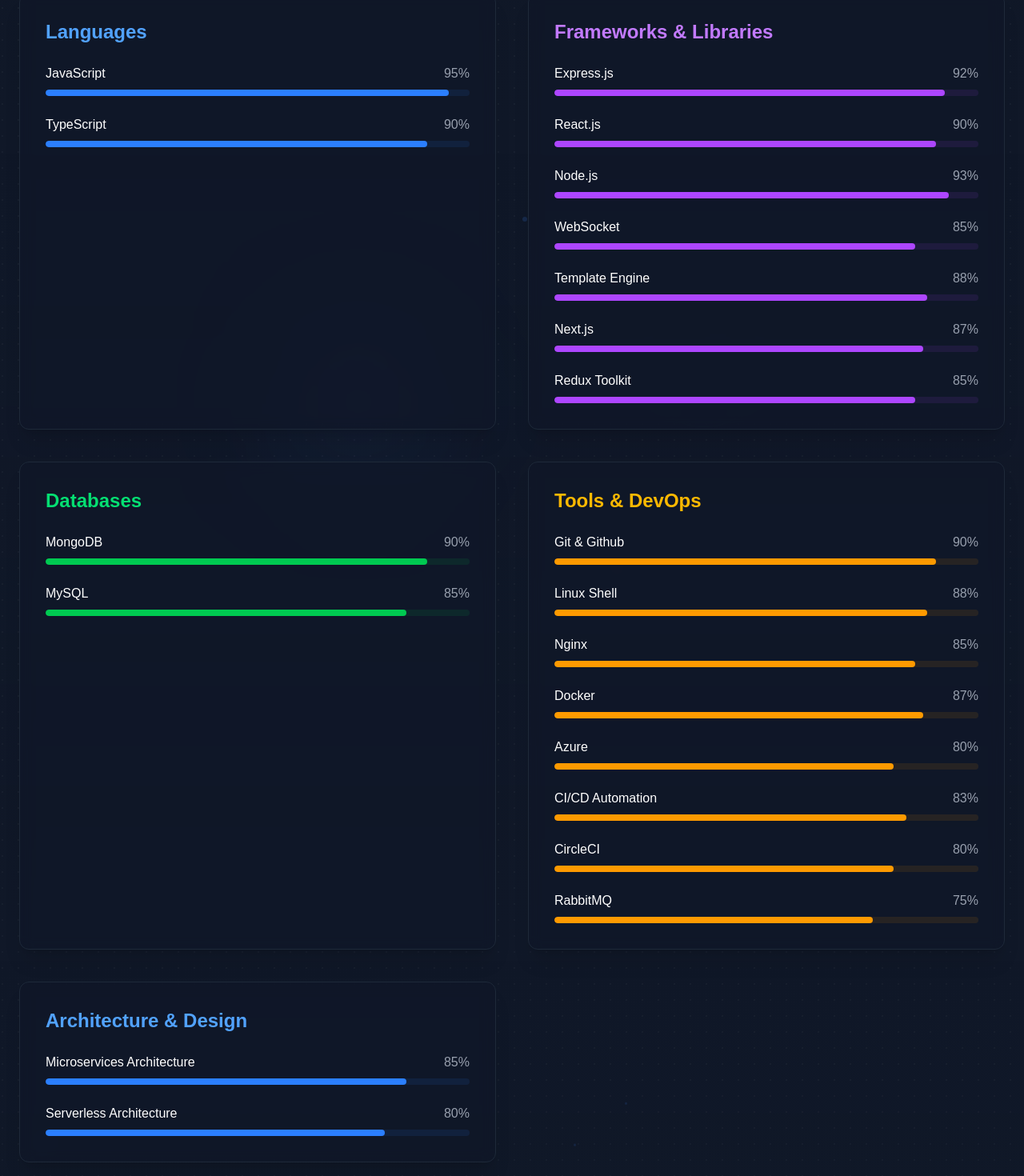
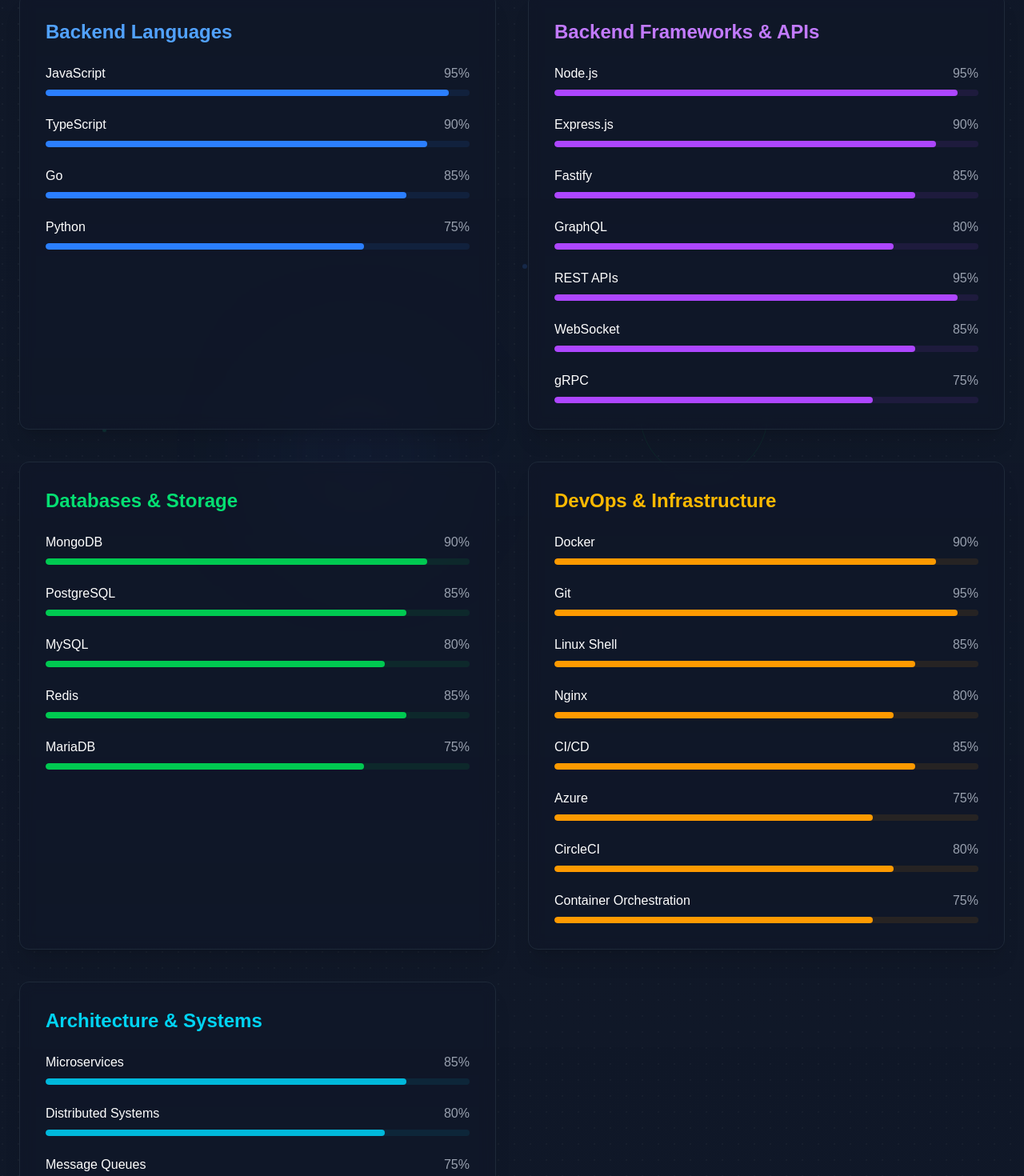
Before and after one commit to AnkanSaha/Portfolio, a Next.js app in the folder frontend/: page /about in a window 1280 px wide. Shown: the part 833-2303 px from the top of the page at 80% size. Built offline with nearby package versions, Linux system fonts and the light colour scheme.

Commit message:
feat: Revamp About Me section with updated skills, technologies, and project details

```diff
--- a/frontend/app/components/About/HeroSection.tsx
+++ b/frontend/app/components/About/HeroSection.tsx
@@ -12,10 +12,10 @@
 // Default data (will be replaced with API data)
 const defaultHeroData: HeroData = {
   name: "Ankan Saha",
-  title: "Full-Stack Developer",
-  tagline: "Building innovative web solutions with modern technologies",
+  title: "Backend Developer",
+  tagline: "Building scalable server-side solutions and robust APIs",
   profileImage: "/Myself.png",
-  backgroundHighlight: "Software Engineer with a passion for creating elegant, efficient, and user-friendly applications"
+  backgroundHighlight: "Backend Engineer specializing in high-performance systems, distributed architectures, and scalable server-side solutions"
 };
 
 export default function HeroSection({ data = defaultHeroData }: { data?: HeroData }) {
--- a/frontend/app/components/About/SkillsSection.tsx
+++ b/frontend/app/components/About/SkillsSection.tsx
@@ -16,39 +16,64 @@
 // Default data (will be replaced with API data)
 const defaultSkillsData: SkillCategory[] = [
   {
-    id: "frontend",
-    name: "Frontend",
+    id: "backend-languages",
+    name: "Backend Languages",
     color: "blue",
     skills: [
-      { id: "react", name: "React", level: 90 },
-      { id: "next", name: "Next.js", level: 85 },
-      { id: "typescript", name: "TypeScript", level: 80 },
-      { id: "tailwind", name: "Tailwind CSS", level: 95 },
-      { id: "framer", name: "Framer Motion", level: 75 },
+      { id: "javascript", name: "JavaScript", level: 95 },
+      { id: "typescript", name: "TypeScript", level: 90 },
+      { id: "go", name: "Go", level: 85 },
+      { id: "python", name: "Python", level: 75 },
     ]
   },
   {
-    id: "backend",
-    name: "Backend",
+    id: "backend-frameworks",
+    name: "Backend Frameworks & APIs",
     color: "purple",
     skills: [
-      { id: "node", name: "Node.js", level: 88 },
-      { id: "express", name: "Express", level: 85 },
-      { id: "mongodb", name: "MongoDB", level: 82 },
-      { id: "postgres", name: "PostgreSQL", level: 75 },
-      { id: "graphql", name: "GraphQL", level: 70 },
+      { id: "node", name: "Node.js", level: 95 },
+      { id: "express", name: "Express.js", level: 90 },
+      { id: "fastify", name: "Fastify", level: 85 },
+      { id: "graphql", name: "GraphQL", level: 80 },
+      { id: "rest", name: "REST APIs", level: 95 },
+      { id: "websocket", name: "WebSocket", level: 85 },
     ]
   },
   {
-    id: "tools",
-    name: "Tools & DevOps",
+    id: "databases",
+    name: "Databases & Storage",
     color: "green",
     skills: [
-      { id: "git", name: "Git", level: 90 },
-      { id: "docker", name: "Docker", level: 80 },
-      { id: "aws", name: "AWS", level: 75 },
+      { id: "mongodb", name: "MongoDB", level: 90 },
+      { id: "postgres", name: "PostgreSQL", level: 85 },
+      { id: "mysql", name: "MySQL", level: 80 },
+      { id: "redis", name: "Redis", level: 85 },
+      { id: "mariadb", name: "MariaDB", level: 75 },
+    ]
+  },
+  {
+    id: "devops",
+    name: "DevOps & Infrastructure",
+    color: "amber",
+    skills: [
+      { id: "docker", name: "Docker", level: 90 },
+      { id: "git", name: "Git", level: 95 },
+      { id: "linux", name: "Linux Shell", level: 85 },
+      { id: "nginx", name: "Nginx", level: 80 },
       { id: "ci-cd", name: "CI/CD", level: 85 },
-      { id: "testing", name: "Testing", level: 80 },
+      { id: "azure", name: "Azure", level: 75 },
+    ]
+  },
+  {
+    id: "architecture",
+    name: "Architecture & Systems",
+    color: "cyan",
+    skills: [
+      { id: "microservices", name: "Microservices", level: 85 },
+      { id: "distributed", name: "Distributed Systems", level: 80 },
+      { id: "rabbitmq", name: "Message Queues", level: 75 },
+      { id: "performance", name: "Performance Optimization", level: 85 },
+      { id: "security", name: "Security Best Practices", level: 80 },
     ]
   }
 ];
@@ -93,7 +118,7 @@
           <div className="absolute -bottom-3 left-0 w-full h-1 bg-gradient-to-r from-blue-500 to-purple-600 rounded-full transform animate-progress"></div>
         </h2>
         <p className="text-xl text-gray-300 max-w-3xl mx-auto">
-          A showcase of my technical expertise and competencies
+          My backend development expertise and server-side technology competencies
         </p>
       </div>
 
--- a/frontend/app/components/Home/CurrentlyLearning.tsx
+++ b/frontend/app/components/Home/CurrentlyLearning.tsx
@@ -4,32 +4,46 @@
 const CurrentlyLearning = () => {
   const learningItems = [
     {
-      title: "Rust",
-      purpose: "for background monitoring tools",
-      progress: 65,
-      projects: ["System monitoring CLI", "Performance profilers"],
-      color: "from-orange-500 to-red-500"
-    },
-    {
-      title: "Go",
-      purpose: "for CLI and server-side tools",
-      progress: 75,
-      projects: ["P2P Terminal Chat", "Network utilities"],
+      title: "Golang",
+      purpose: "for high-performance backend services",
+      progress: 85,
+      projects: ["Docker DNS Server", "P2P Terminal Chat"],
       color: "from-cyan-400 to-blue-500"
     },
     {
-      title: "Java + SQL + DSA",
-      purpose: "for backend engineering depth",
-      progress: 45,
-      projects: ["Enterprise applications", "Algorithm implementations"],
-      color: "from-red-500 to-orange-500"
+      title: "JavaScript Design Patterns",
+      purpose: "for scalable backend architecture",
+      progress: 70,
+      projects: ["Design pattern implementations", "Code optimization"],
+      color: "from-yellow-400 to-orange-500"
     },
     {
-      title: "System Design & Networking",
-      purpose: "for scalable architecture",
+      title: "Networking",
+      purpose: "for distributed systems and protocols",
+      progress: 65,
+      projects: ["DNS Server implementation", "Network monitoring tools"],
+      color: "from-green-400 to-teal-500"
+    },
+    {
+      title: "DevOps",
+      purpose: "for deployment and infrastructure automation",
+      progress: 60,
+      projects: ["CI/CD pipelines", "Container orchestration"],
+      color: "from-blue-500 to-indigo-600"
+    },
+    {
+      title: "Advanced DBMS",
+      purpose: "for complex database operations and optimization",
+      progress: 75,
+      projects: ["Database performance tuning", "Distributed databases"],
+      color: "from-purple-500 to-pink-500"
+    },
+    {
+      title: "Distributed Systems",
+      purpose: "for building scalable microservices",
       progress: 55,
-      projects: ["Distributed systems", "Network protocols"],
-      color: "from-purple-500 to-pink-500"
+      projects: ["Microservice architecture", "Load balancing systems"],
+      color: "from-red-500 to-orange-500"
     }
   ];
 
--- a/frontend/app/components/Home/Introduction.tsx
+++ b/frontend/app/components/Home/Introduction.tsx
@@ -59,7 +59,7 @@
             </div>
             <div className="flex items-center bg-blue-500/20 border border-blue-500/30 rounded-full px-4 py-2">
               <FaTerminal className="text-blue-400 mr-2" />
-              <span className="text-blue-300 text-sm">Currently learning Go & Rust</span>
+              <span className="text-blue-300 text-sm">Currently learning Go</span>
             </div>
           </div>
 
--- a/frontend/app/components/Home/Projects.tsx
+++ b/frontend/app/components/Home/Projects.tsx
@@ -3,23 +3,6 @@
 
 const Projects = () => {
   const currentProjects = [
-    {
-      name: "AxioDB",
-      status: "In Development",
-      description: "Fast, lightweight, and scalable open-source NoSQL Database Management System with JSON-based data storage and advanced features",
-      features: [
-        "Advanced Schema Validation with flexible configuration",
-        "AES-256 encryption for secure data storage",
-        "Chainable query methods with auto-indexing",
-        "InMemoryCache mechanism for accelerated queries",
-        "Web-based GUI dashboard (in development)"
-      ],
-      technologies: ["TypeScript", "Node.js", "AES-256 Encryption", "JSON", "Streams"],
-      githubUrl: "https://github.com/AnkanSaha/AxioDB",
-      liveUrl: "https://www.npmjs.com/package/axiodb",
-      progress: 85,
-      timeline: "November 2024 – March 2025"
-    },
     {
       name: "Portfolio (This Website)",
       status: "In Development",
@@ -31,7 +14,7 @@
         "Integrated payment processing via Stripe",
         "Server-side rendering with Cloudflare hosting"
       ],
-      technologies: ["Next.js 14", "React 18", "Fastify", "PostgreSQL", "Prisma", "React Native", "Expo", "Tailwind CSS"],
+      technologies: ["Next.js 15", "React 19", "Fastify", "MongoDB", "React Native", "Expo", "Tailwind CSS"],
       githubUrl: "https://github.com/AnkanSaha/Portfolio",
       liveUrl: "https://ankan.site",
       progress: 90,
@@ -41,19 +24,19 @@
 
   const completedProjects = [
     {
-      name: "PaisaPay",
-      description: "Web-based payment wallet application built with MERN stack featuring secure family payments and transaction management",
+      name: "AxioDB",
+      description: "A fast, lightweight, and scalable open-source DBMS for modern applications with NoSQL capabilities",
       features: [
-        "Balance loading from bank accounts",
-        "Secure family payment transfers",
-        "Real-time transaction history tracking",
-        "JWT tokens & CryptoJS encryption",
-        "User-friendly interface design"
+        "High-performance JSON-based database",
+        "Lightweight and scalable architecture",
+        "Modern NoSQL database management",
+        "Easy integration with Node.js applications",
+        "Open-source and community-driven"
       ],
-      technologies: ["React", "Node.js", "Express.js", "MongoDB", "Razorpay API", "JWT", "CryptoJS"],
-      timeline: "July 2023 – Aug 2023",
-      githubUrl: "https://github.com/AnkanSaha/PaisaPay",
-      stars: 6
+      technologies: ["TypeScript", "Node.js", "NoSQL", "JSON", "Database"],
+      timeline: "2023 - 2024",
+      githubUrl: "https://github.com/Nexoral/AxioDB",
+      liveUrl: "https://www.npmjs.com/package/axiodb"
     },
     {
       name: "ContainDB",
@@ -66,22 +49,9 @@
         "Interactive credential prompts for security"
       ],
       technologies: ["Go", "Docker", "CLI", "Container Management"],
-      timeline: "2023",
-      githubUrl: "https://github.com/AnkanSaha/ContainDB"
-    },
-    {
-      name: "MongoSuper",
-      description: "Enhanced NPM package for MongoDB interactions with automatic reconnection and simplified CRUD operations",
-      features: [
-        "Secure MongoDB connection management",
-        "Automatic reconnection functionality",
-        "Complex query filtering support",
-        "Optional timestamp tracking",
-        "Nested object support"
-      ],
-      technologies: ["Node.js", "MongoDB", "JavaScript", "NPM"],
-      timeline: "2023",
-      githubUrl: "https://github.com/AnkanSaha/MongoSuper"
+      timeline: "2023 - 2024",
+      githubUrl: "https://github.com/Nexoral/ContainDB",
+      liveUrl: "https://github.com/Nexoral/ContainDB/releases"
     },
     {
       name: "Outers",
@@ -93,13 +63,57 @@
         "Random generation utilities",
         "Colorful console logging"
       ],
-      technologies: ["Node.js", "TypeScript", "Encryption", "HTTP", "NPM"],
+      technologies: ["TypeScript", "Node.js", "Encryption", "HTTP", "NPM"],
       timeline: "June 2023 – Aug 2023",
-      githubUrl: "https://github.com/AnkanSaha/outers"
+      githubUrl: "https://github.com/Nexoral/outers",
+      liveUrl: "https://www.npmjs.com/package/outers"
+    },
+    {
+      name: "React Caches",
+      description: "Lightweight React package that simplifies the management of local storage and cache storage for React applications",
+      features: [
+        "Easy local storage management",
+        "Cache storage utilities",
+        "React-specific optimizations",
+        "TypeScript support",
+        "Lightweight and performant"
+      ],
+      technologies: ["TypeScript", "React", "Local Storage", "Cache Management"],
+      timeline: "2023",
+      githubUrl: "https://github.com/Nexoral/react-caches",
+      liveUrl: "https://www.npmjs.com/package/react-caches"
+    },
+    {
+      name: "UniqueGen",
+      description: "Open-source package for Node.js projects, enabling the generation of random numbers, words, and unique identifiers",
+      features: [
+        "UUID generation capabilities",
+        "Random number generation",
+        "Random word generation",
+        "MongoDB integration utilities",
+        "Flexible generation options"
+      ],
+      technologies: ["TypeScript", "Node.js", "UUID", "MongoDB", "NPM"],
+      timeline: "2023",
+      githubUrl: "https://github.com/Nexoral/uniquegen",
+      liveUrl: "https://www.npmjs.com/package/uniquegen"
     }
   ];
 
   const plannedProjects = [
+    {
+      name: "Docker-Based DNS Server",
+      tech: "Go, Docker",
+      description: "Advanced DNS server solution for traffic monitoring, site blocking, and intelligent routing",
+      features: [
+        "Real-time traffic monitoring and analytics",
+        "Website blocking and filtering capabilities",
+        "Intelligent site re-routing and load balancing",
+        "Docker containerized for easy deployment",
+        "Web-based administration dashboard"
+      ],
+      estimatedStart: "Q1 2025"
+    },
     {
       name: "Peer-to-Peer Terminal Chat",
       tech: "Go",
@@ -247,11 +261,6 @@
                 <div className="flex items-center justify-between mb-4">
                   <div className="flex items-center">
                     <h4 className="text-2xl font-bold text-white mr-3">{project.name}</h4>
-                    {project.stars && (
-                      <div className="flex items-center bg-yellow-500/20 border border-yellow-500/30 rounded-full px-2 py-1">
-                        <span className="text-yellow-300 text-xs font-medium">⭐ {project.stars}</span>
-                      </div>
-                    )}
                   </div>
                   <div className="flex items-center bg-blue-500/20 border border-blue-500/30 rounded-full px-3 py-1">
                     <span className="text-blue-300 text-xs font-medium">{project.timeline}</span>
@@ -299,6 +308,19 @@
                     <FaGithub className="mr-2" />
                     <span className="text-sm">Code</span>
                   </a>
+                  {project.liveUrl && (
+                    <a
+                      href={project.liveUrl}
+                      target="_blank"
+                      rel="noopener noreferrer"
+                      className="flex items-center px-4 py-2 bg-blue-600 hover:bg-blue-500 rounded-lg transition-colors duration-200"
+                    >
+                      <FaExternalLinkAlt className="mr-2" />
+                      <span className="text-sm">
+                        {project.name === "ContainDB" ? "Download" : "NPM Package"}
+                      </span>
+                    </a>
+                  )}
                 </div>
               </div>
             ))}
--- a/frontend/app/components/Home/TechStack.tsx
+++ b/frontend/app/components/Home/TechStack.tsx
@@ -3,49 +3,56 @@
 const TechStack = () => {
   const techCategories = [
     {
-      title: "Languages",
+      title: "Backend Languages",
       items: [
         { name: "JavaScript" },
         { name: "TypeScript" },
+        { name: "Go" },
+        { name: "Python" },
       ]
     },
     {
-      title: "Frameworks & Libraries",
+      title: "Backend Frameworks & APIs",
       items: [
+        { name: "Node.js" },
         { name: "Express.js" },
-        { name: "React.js" },
-        { name: "Node.js" },
-        { name: "Next.js" },
-        { name: "Redux Toolkit" },
+        { name: "Fastify" },
+        { name: "GraphQL" },
+        { name: "REST APIs" },
         { name: "WebSocket" },
-        { name: "Template Engine" },
+        { name: "gRPC" },
       ]
     },
     {
-      title: "Databases",
+      title: "Databases & Storage",
       items: [
         { name: "MongoDB" },
+        { name: "PostgreSQL" },
         { name: "MySQL" },
+        { name: "Redis" },
+        { name: "MariaDB" },
       ]
     },
     {
-      title: "Tools & DevOps",
+      title: "DevOps & Infrastructure",
       items: [
+        { name: "Docker" },
         { name: "Git & Github" },
         { name: "Linux Shell" },
         { name: "Nginx" },
-        { name: "Docker" },
         { name: "Azure" },
         { name: "CI/CD Automation" },
         { name: "CircleCI" },
-        { name: "RabbitMQ" },
+        { name: "Container Orchestration" },
       ]
     },
     {
-      title: "Architecture & Design",
+      title: "Architecture & Messaging",
       items: [
         { name: "Microservices Architecture" },
-        { name: "Serverless Architecture" },
+        { name: "Distributed Systems" },
+        { name: "RabbitMQ" },
+        { name: "Event-Driven Architecture" },
       ]
     },
   ];
@@ -58,7 +65,7 @@
             Tech Stack
           </h2>
           <p className="text-xl text-gray-300 max-w-2xl mx-auto">
-            Technologies I work with to build scalable and efficient solutions
+            Backend technologies and infrastructure tools I use to build scalable server-side solutions
           </p>
         </div>
 
@@ -88,9 +95,9 @@
 
         {/* Concepts Section */}
         <div className="mt-16">
-          <h3 className="text-2xl font-bold text-center mb-8 text-gray-200">Core Concepts & Expertise</h3>
+          <h3 className="text-2xl font-bold text-center mb-8 text-gray-200">Backend Expertise & Core Concepts</h3>
           <div className="flex flex-wrap justify-center gap-4">
-            {["Payment Gateway Integration", "API Management", "JWT Validation", "HTTP Handling", "Encryption", "Data Processing", "Custom Schemas", "Aggregation Queries"].map((concept) => (
+            {["RESTful API Design", "GraphQL Implementation", "Database Optimization", "JWT Authentication", "Microservices Architecture", "Message Queue Systems", "Container Orchestration", "Performance Monitoring", "Security Best Practices", "Distributed Caching", "API Rate Limiting", "Background Job Processing"].map((concept) => (
               <div
                 key={concept}
                 className="px-6 py-3 bg-gradient-to-r from-purple-600/20 to-blue-600/20 border border-purple-500/30 rounded-full"
```
Also changed, not shown: frontend/app/about/page.tsx (+37 -28 lines), frontend/app/components/Header.tsx (+4 -4 lines).
